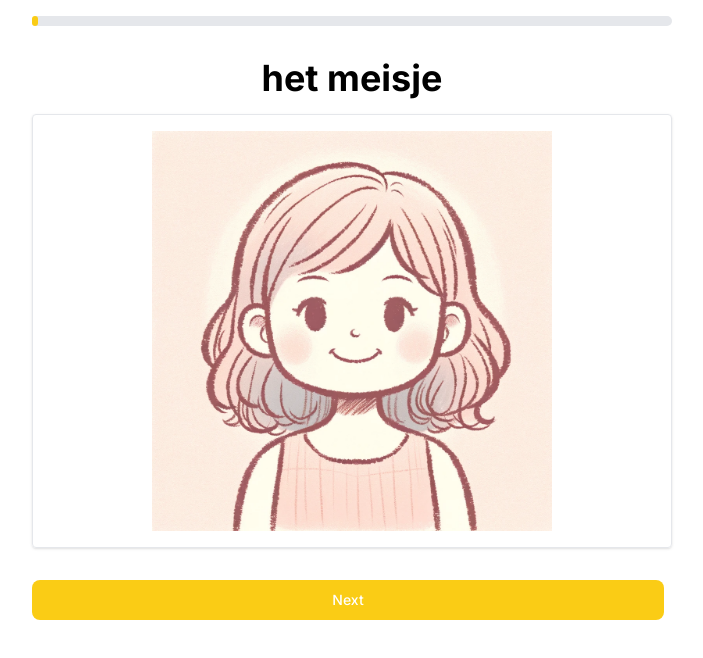
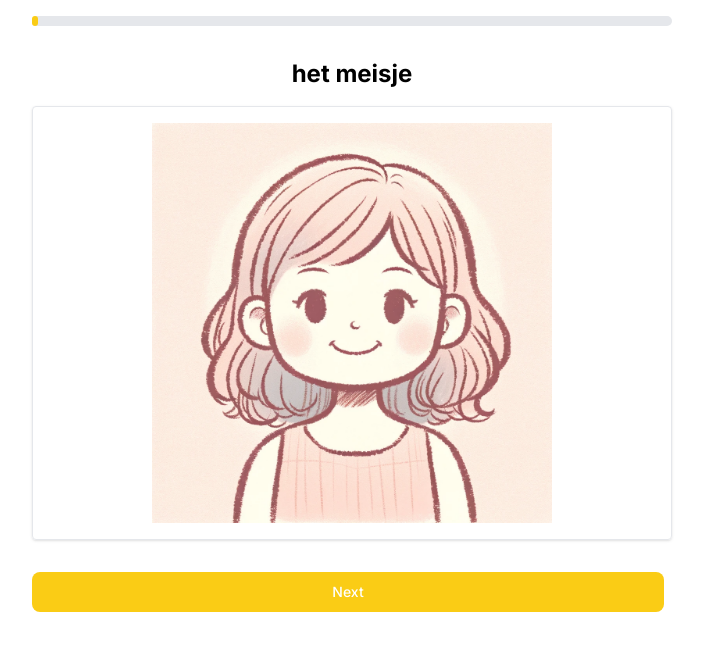
Before and after one commit to oliverkocsis/wharekura, a Next.js app: page /lesson in a window 1280 px wide. Shown: the top 658 px of the page, without its empty margins (288-991 px from the left). Built offline with nearby package versions, Linux system fonts and the light colour scheme.

Commit message:
reduce description size

```diff
--- a/app/lesson/exercise.tsx
+++ b/app/lesson/exercise.tsx
@@ -31,7 +31,7 @@ export const Learn = (props: Properties) => {
 
     return (
         <div className="grid grid-cols-1 gap-4" onClick={playAudio}>
-            <h2 className="w-full text-center flex items-center justify-center">
+            <h2 className="w-full text-center flex items-center justify-center text-2xl">
                 {props.description}
             </h2>
             <div className="border border-gray-200 rounded shadow flex justify-center p-4">
```
